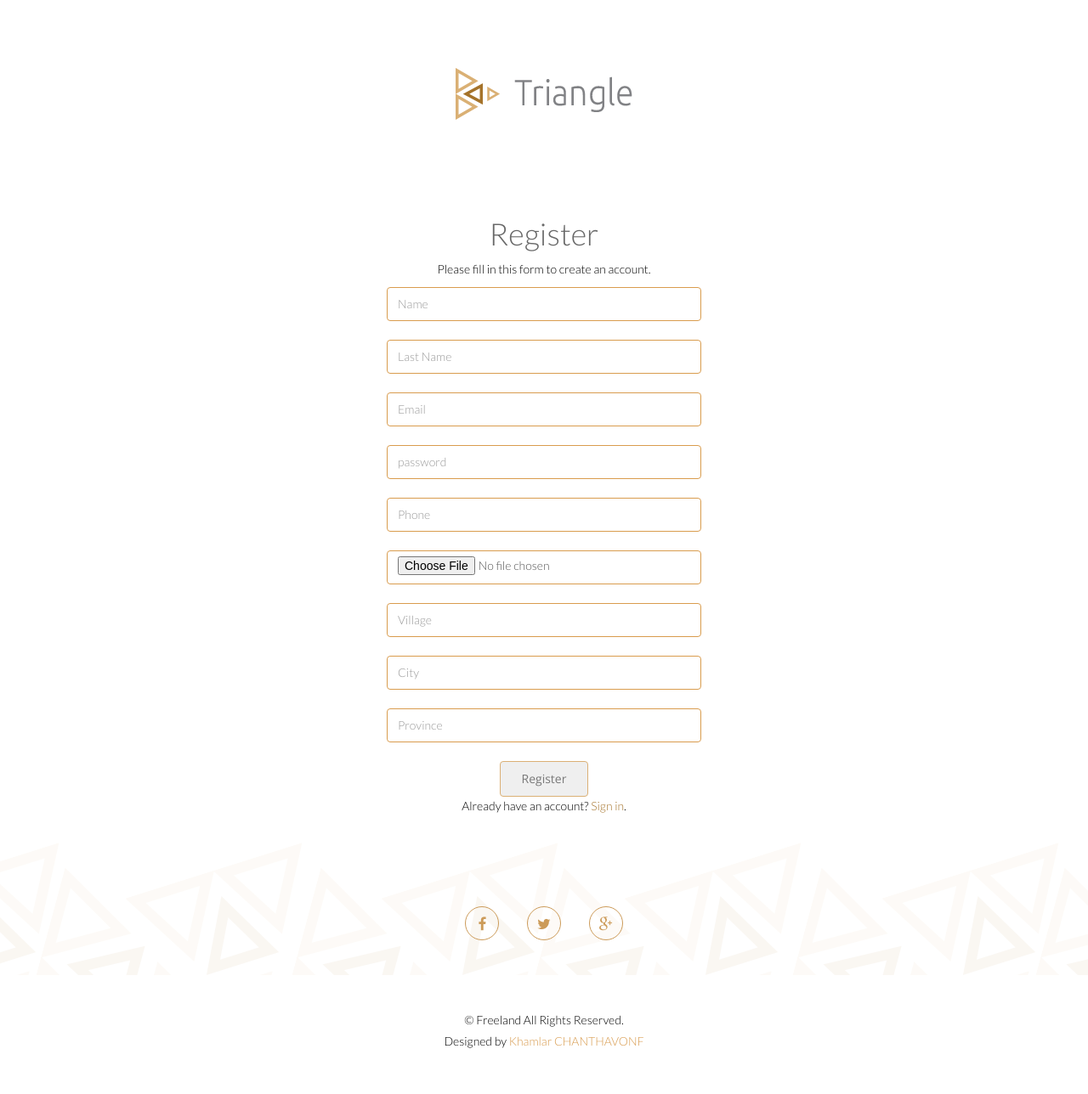
After one commit to khamlar123/lar_php, a PHP site: page /my_project/view/register.php in a window 1280 px wide. The commit adds this page. Shown: the whole page at 85% size. Run offline with PHP 8.4, Linux system fonts and the light colour scheme.

Commit message:
update register

```diff
--- a/view/home.php
+++ b/view/home.php
@@ -186,10 +186,13 @@
                                 <div class="post-content overflow">
                                     <h2 class="post-title bold">Name: <?php echo $data['name'] ?>  <?php echo $data['lname'] ?></h2>
                                     <h3 class="post-author">ID: <?php echo $data['id'] ?></h3>
-                                   <p>Email: <?php echo $data['email'] ?>, Password:<?php echo $data['password'] ?>, Phone: <?php echo $data['phone'] ?>, Create: <?php echo $data['create'] ?>,
+                                   <p><?php echo "<img src='../img/".$data['img']."' style='width:50px; height:50px;'>" ?> Email: <?php echo $data['email'] ?>, Password:<?php echo $data['password'] ?>, Phone: <?php echo $data['phone'] ?>, Create: <?php echo $data['create'] ?>,
                                    Village: <?php echo $data['village'] ?>, Ctiy: <?php echo $data['city'] ?>, Province: <?php echo $data['province'] ?>
                                     Role:  <?php echo $data['role'] ?>
                                 </p>
+
+                               <?php echo "<a href='http://localhost/my_project/img/".$data['img']."'  target='_top'>View Profile</a> "?>
+
                                     <div class="post-bottom overflow">
                                         <ul class="nav navbar-nav post-nav">
                                             <!-- <li><a href="#"><i class="fa fa-tag"></i>Reject</a></li>
--- a/view/homeuser.php
+++ b/view/homeuser.php
@@ -24,6 +24,8 @@
             }
         }
 ?>
- wellcom to the user home
+ wellcom to the user home <li><form action="../callAPI/call_logout.php" method="POST">
+                         <input type="submit" value="logout" class="btn btn-common">
+                         </form> </li>
 
     <?php } ?>
--- a/view/index.php
+++ b/view/index.php
@@ -13,6 +13,8 @@
     <link href="css/responsive.css" rel="stylesheet">
 
     <script type="text/javascript" src="https://code.jquery.com/jquery-1.9.1.min.js"></script>
+    <script src="jquery-3.4.1.min.js"></script>
+    <script src="http://ajax.googleapis.com/ajax/libs/jquery/1.10.2/jquery.min.js"></script>
   <link rel="stylesheet" href="https://maxcdn.bootstrapcdn.com/bootstrap/3.3.7/css/bootstrap.min.css">
 
     <!--[if lt IE 9]>
@@ -121,7 +123,10 @@
                         <input type="text" name="email" id="email" placeholder="Email"><br>
                         <input type="password" name="password" id="password" placeholder="password"><br>
                         <input type="submit" id="Submit" value="LogIn" class="btn btn-common">
+                        <a href="register.php"  class="btn btn-common">Register</a>
+                        <!-- <input type="submit" id="register"  value="register" class="btn btn-common"> -->
                     </form>
+
                 </div>
                 <img src="images/home/slider/slide1/house.png" class="img-responsive slider-house" alt="slider image">
                 <img src="images/home/slider/slide1/circle1.png" class="slider-circle1" alt="slider image">
--- /dev/null
+++ b/view/register.php
@@ -0,0 +1,136 @@
+<!DOCTYPE html>
+<html lang="en">
+<head>
+    <meta charset="utf-8">
+    <meta name="viewport" content="width=device-width, initial-scale=1.0">
+    <meta name="description" content="">
+    <meta name="author" content="">
+    <title>HR</title>
+    <link href="css/bootstrap.min.css" rel="stylesheet">
+    <link href="css/font-awesome.min.css" rel="stylesheet">
+    <link href="css/main.css" rel="stylesheet">
+    <link href="css/responsive.css" rel="stylesheet">
+
+    <!--[if lt IE 9]>
+        <script src="js/html5shiv.js"></script>
+        <script src="js/respond.min.js"></script>
+    <![endif]-->
+    <link rel="shortcut icon" href="images/ico/favicon.ico">
+    <link rel="apple-touch-icon-precomposed" sizes="144x144" href="images/ico/apple-touch-icon-144-precomposed.png">
+    <link rel="apple-touch-icon-precomposed" sizes="114x114" href="images/ico/apple-touch-icon-114-precomposed.png">
+    <link rel="apple-touch-icon-precomposed" sizes="72x72" href="images/ico/apple-touch-icon-72-precomposed.png">
+    <link rel="apple-touch-icon-precomposed" href="images/ico/apple-touch-icon-57-precomposed.png">
+</head><!--/head-->
+
+<body>
+    <div class="logo-image">
+       <a href="index.html"><img class="img-responsive" src="images/logo.png" alt=""> </a>
+    </div>
+
+
+    <center><form action="../callAPI/call_Register.php" method="post" enctype="multipart/form-data">
+            <div class="container" style="width:400px;">
+            <h1>Register</h1>
+            <p>Please fill in this form to create an account.</p>
+            <input type="text" class="form-control" placeholder="Name" name="name" required></br>
+            <input type="text" class="form-control" placeholder="Last Name" name="lname" required></br>
+            <input type="email" class="form-control" placeholder="Email" name="email" required><br>
+            <input type="password" class="form-control" placeholder="password" name="password" required><br>
+            <input type="text" class="form-control" placeholder="Phone" name="phone" required><br>
+            <!-- <input type="text" class="form-control" placeholder="image" name="img" required><br> -->
+            <input type="file" name="fileToUpload" id="fileToUpload" class="form-control" required><br>
+            <input type="text" class="form-control" placeholder="Village" name="village" required><br>
+            <input type="text" class="form-control" placeholder="City" name="city" required><br>
+            <input type="text" class="form-control" placeholder="Province" name="province" required><br>
+            <button type="submit" class="btn btn-common">Register</button>
+            </div>
+            <div class="container signin">
+                <p>Already have an account? <a href="index.php">Sign in</a>.</p>
+            </div>
+    </form></center></br>
+
+
+     <section id="coming-soon">
+         <div class="container">
+            <div class="row">
+                <div class="col-sm-8 col-sm-offset-2">
+                    <div class="text-center coming-content">
+                        <!-- <h1>Register</h1> -->
+
+                        <div class="social-link">
+                            <span><a href="#"><i class="fa fa-facebook"></i></a></span>
+                            <span><a href="#"><i class="fa fa-twitter"></i></a></span>
+                            <span><a href="#"><i class="fa fa-google-plus"></i></a></span>
+                        </div>
+                    </div>
+                </div>
+
+                <div class="col-sm-12">
+                    <div class="time-count">
+
+                        <!-- <ul id="countdown">
+                            <li class="angle-one">
+                                <span class="days time-font">00</span>
+                                <p>Days</p>
+                            </li>
+                            <li class="angle-two">
+                                <span class="hours time-font">00</span>
+                                <p>Hours</p>
+                            </li>
+                            <li class="angle-one">
+                                <span class="minutes time-font">00</span>
+                                <p class="minute">Mins</p>
+                            </li>
+                            <li class="angle-two">
+                                <span class="seconds time-font">00</span>
+                                <p>Secs</p>
+                            </li>
+                        </ul>    -->
+                    </div>
+                </div>
+            </div>
+        </div>
+    </section>
+
+    <!-- <section id="subscribe">
+        <div class="container">
+            <div class="row">
+                <div class="col-sm-10 col-sm-offset-1">
+                    <div class="row">
+                        <div class="col-sm-6">
+                            <h2><i class="fa fa-envelope-o"></i> SUBSCRIBE TO OUR NEWSLETTER</h2>
+                            <p>Quis filet mignon proident, laboris venison tri-tip commodo brisket aute ut. Tail salami pork belly, flank ullamco bacon bresaola do beef<br /> laboris venison tri-tip.</p>
+                        </div>
+                        <div class="col-sm-6 newsletter">
+                            <form id="newsletter">
+                                <input class="form-control" type="email" name="email"  value="" placeholder="Enter Your email">
+                                <i class="fa fa-check"></i>
+                            </form>
+                            <p>Don't worry we will not use your email for spam</p>
+                        </div>
+                    </div>
+                </div>
+            </div>
+        </div>
+    </section> -->
+
+    <section id="coming-soon-footer" class="container">
+        <div class="row">
+            <div class="col-sm-12">
+                <div class="text-center">
+                <p>&copy; Freeland All Rights Reserved.</p>
+                <p>Designed by <a target="_blank" href="https://www.facebook.com/kham.chanthavong.96?ref=bookmarks">Khamlar CHANTHAVONF</a></p>
+                </div>
+            </div>
+        </div>
+    </section>
+
+
+    <script type="text/javascript" src="js/jquery.js"></script>
+    <script type="text/javascript" src="js/bootstrap.min.js"></script>
+    <script type="text/javascript" src="js/wow.min.js"></script>
+    <script type="text/javascript" src="js/coundown-timer.js"></script>
+    <script type="text/javascript" src="js/main.js"></script>
+
+</body>
+</html>
```
Also changed, not shown: API/API.php (+7 -22 lines), callAPI/call_Register.php (added, +63 -0 lines), callAPI/call_logout.php (+6 -2 lines), test.php (+21 -2 lines), test2.php (+9 -3 lines), img/21768101_2265906133504400_5931407163032679712_n.jpg (added), 1 other file.
